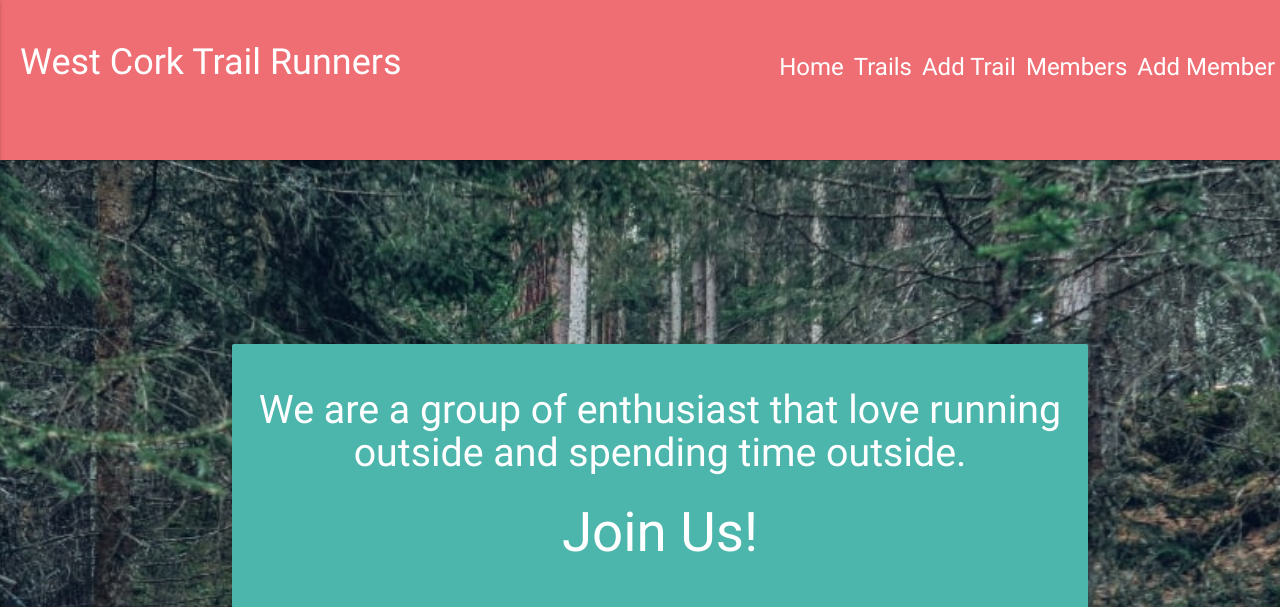
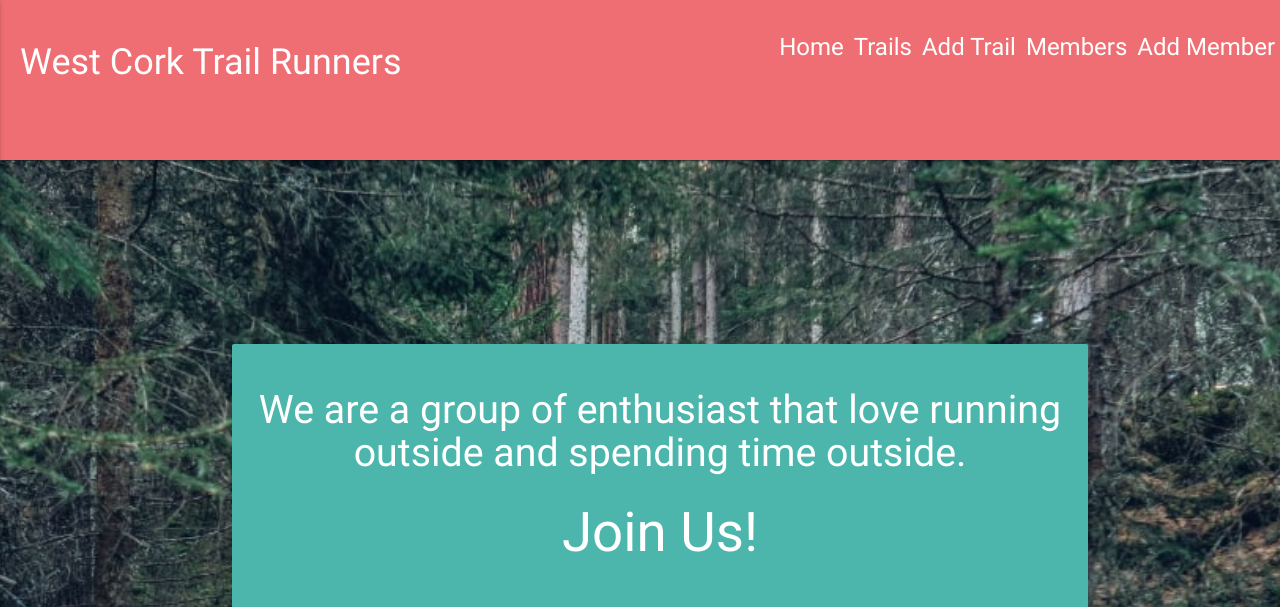
Before and after one commit to alchemist2016/West-Cork-Trail-Runners, a Flask app: page / in a window 1280 px wide. Shown: the top 607 px of the page. Run offline with Flask 2, Linux system fonts and the light colour scheme; some libraries are stand-ins or nearby versions.

Commit message:
Updated media queries to industry standard

```diff
--- a/static/css/style.css
+++ b/static/css/style.css
@@ -9,6 +9,7 @@ body {
     width: 100%;
     height: 100%;
 }
+
 /*--Formatting for Edit and Delete Buttons in Forms--*/
 .btn-small {
     line-height: 14px;
@@ -53,6 +54,11 @@ body {
     color: #fff;
     text-align: center;
     letter-spacing: .5px;
+}
+ul:not(.browser-default) {
+    padding-left: 0;
+    list-style-type: none;
+    font-size: 2rem;
 }
 /*---Nav Bar---*/
 nav ul a {
@@ -165,3 +171,26 @@ nav .brand-logo {
     font-size: larger;
     }
 }
+
+@media only screen and (min-width: 0) {
+    ul:not(.browser-default)>li {
+        list-style-type: none;
+        font-size: 1rem;
+        line-height: 25px;
+    }
+}
+
+ @media only screen and (min-width: 768px) {
+    ul:not(.browser-default)>li {
+        list-style-type: none;
+        font-size: 1.5rem;
+        line-height: 40px;
+    }
+}
+ @media only screen and (min-width: 1024px) {
+    ul:not(.browser-default)>li {
+        list-style-type: none;
+        font-size: 0.9rem;
+        line-height: 25px;
+    }
+}
```
